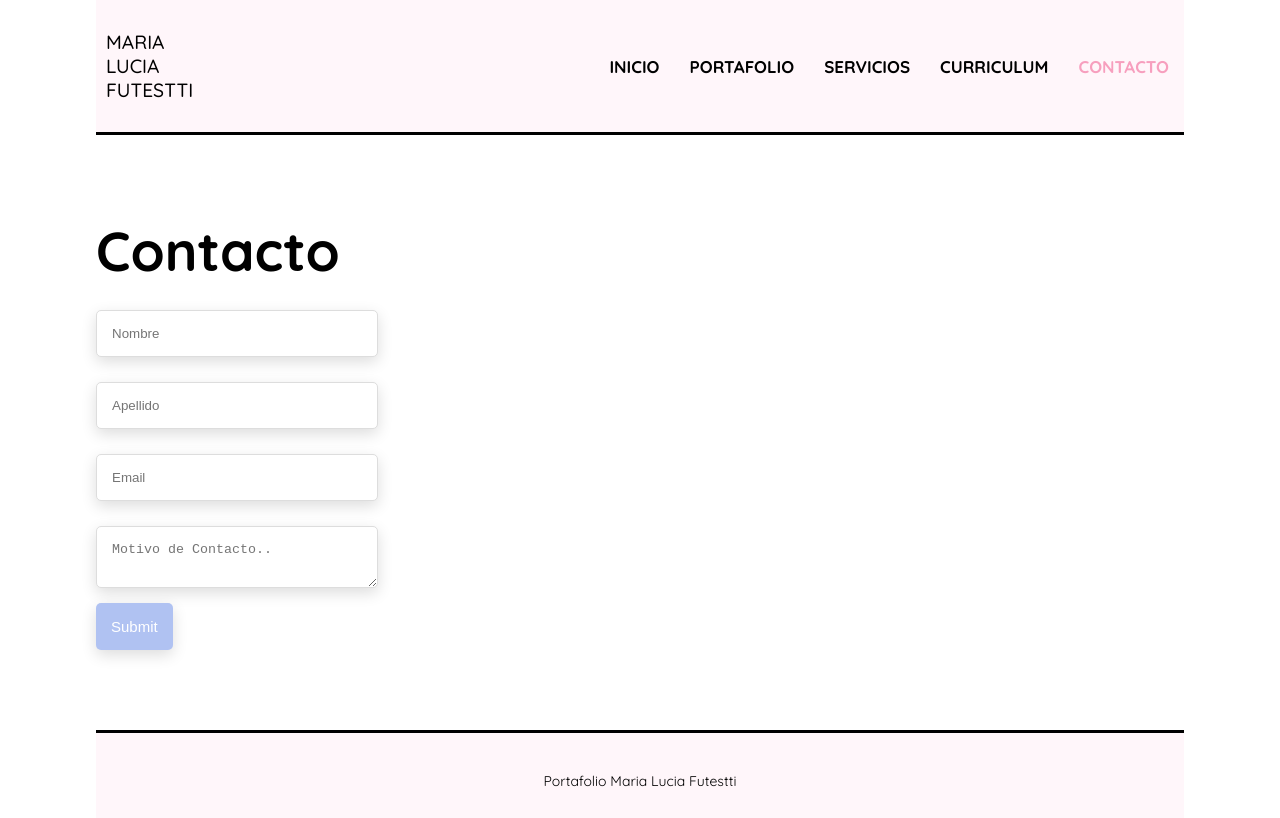
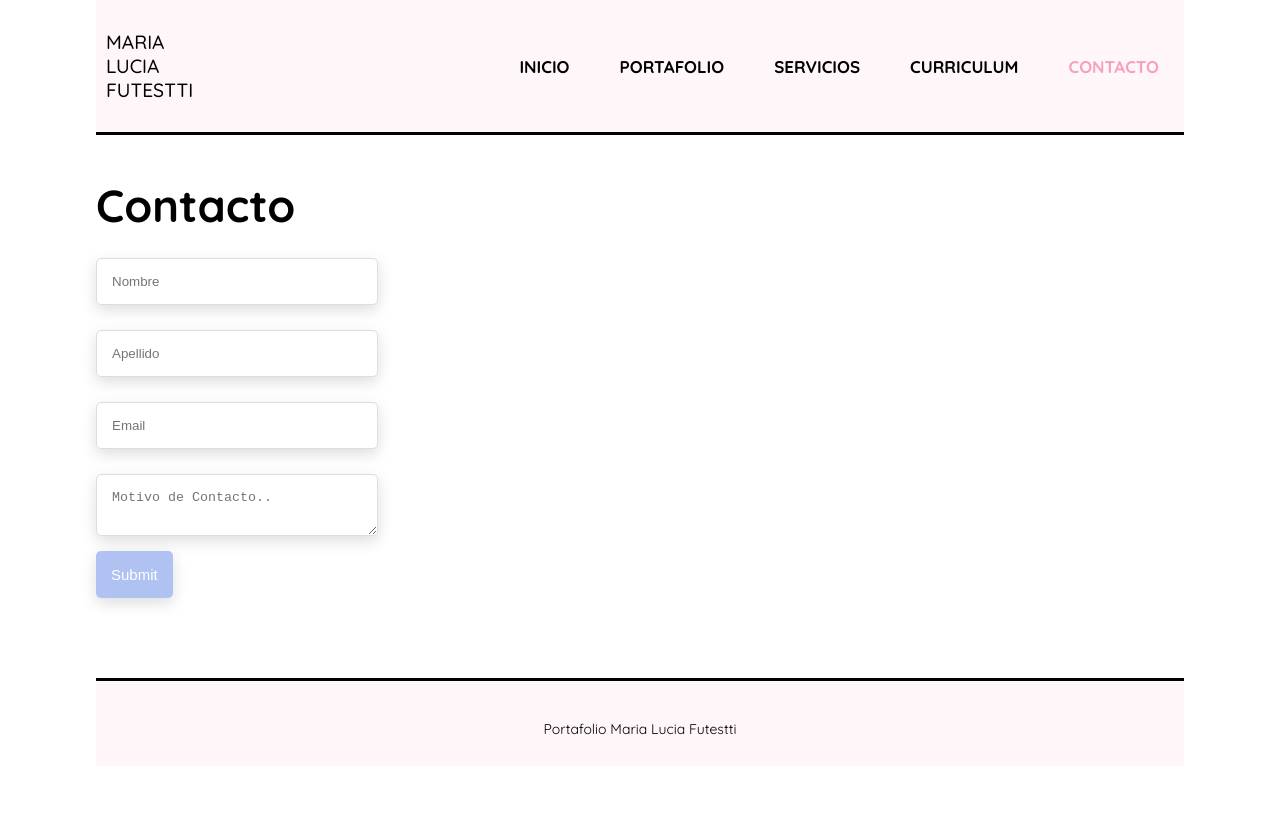
Before and after one commit to luciaf17/portfolio, a React (Create React App) app: page /contacto in a window 1280 px wide. Built offline with nearby package versions, Linux system fonts and the light colour scheme.

Commit message:
se corrigen estilos

```diff
--- a/src/index.css
+++ b/src/index.css
@@ -34,7 +34,7 @@ code {
   align-items: center;
   list-style: none;
   border-bottom: 3px solid black;
-  margin-bottom: 35px;
+  margin-bottom: 5px;
   background-color: #fff6fa;
 }
 
@@ -65,6 +65,7 @@ code {
   font-size: 17px;
   margin-left: 15px;
   margin-right: 15px;
+  padding: 10px;
 }
 
 .header li a{
@@ -134,7 +135,7 @@ button:hover{
 }
 
 .page .heading {
-  font-size: 55px;
+  font-size: 45px;
 }
 
 .home p {
```
